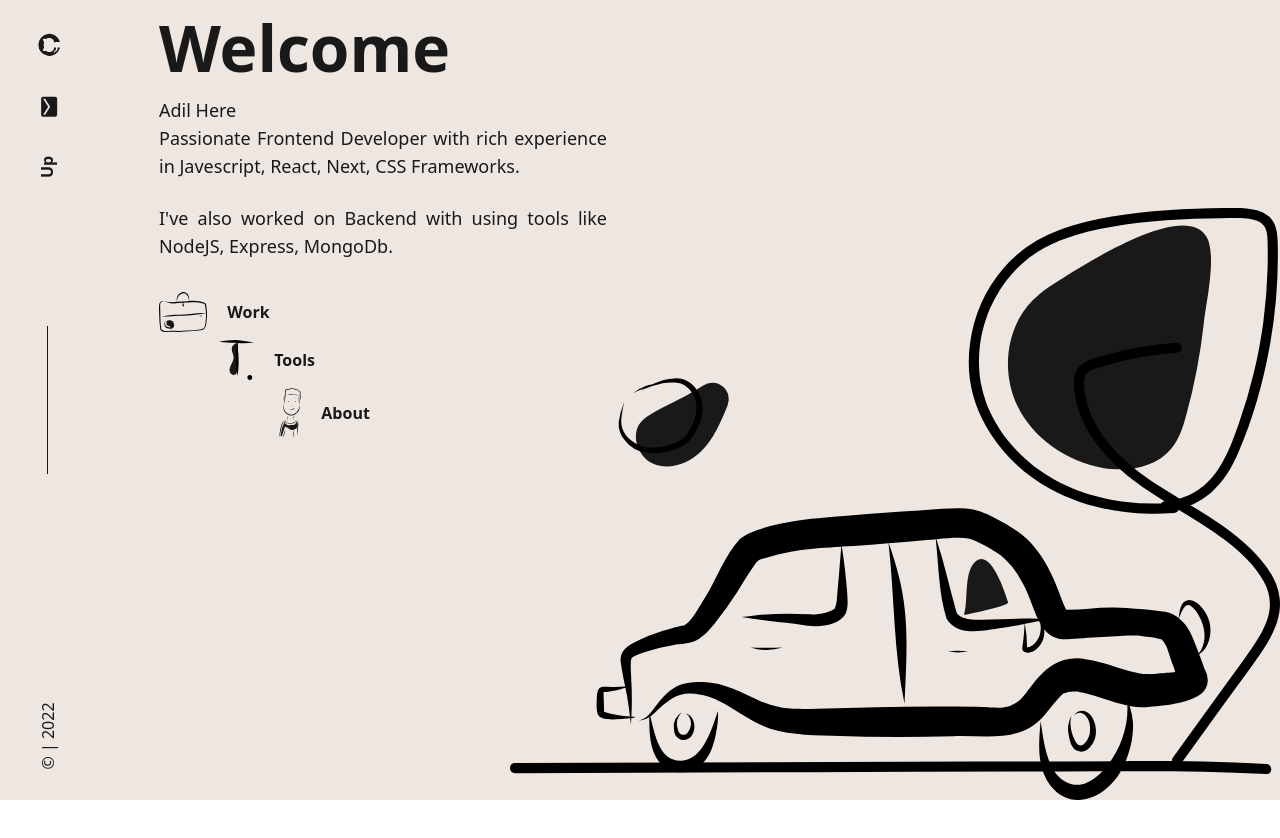
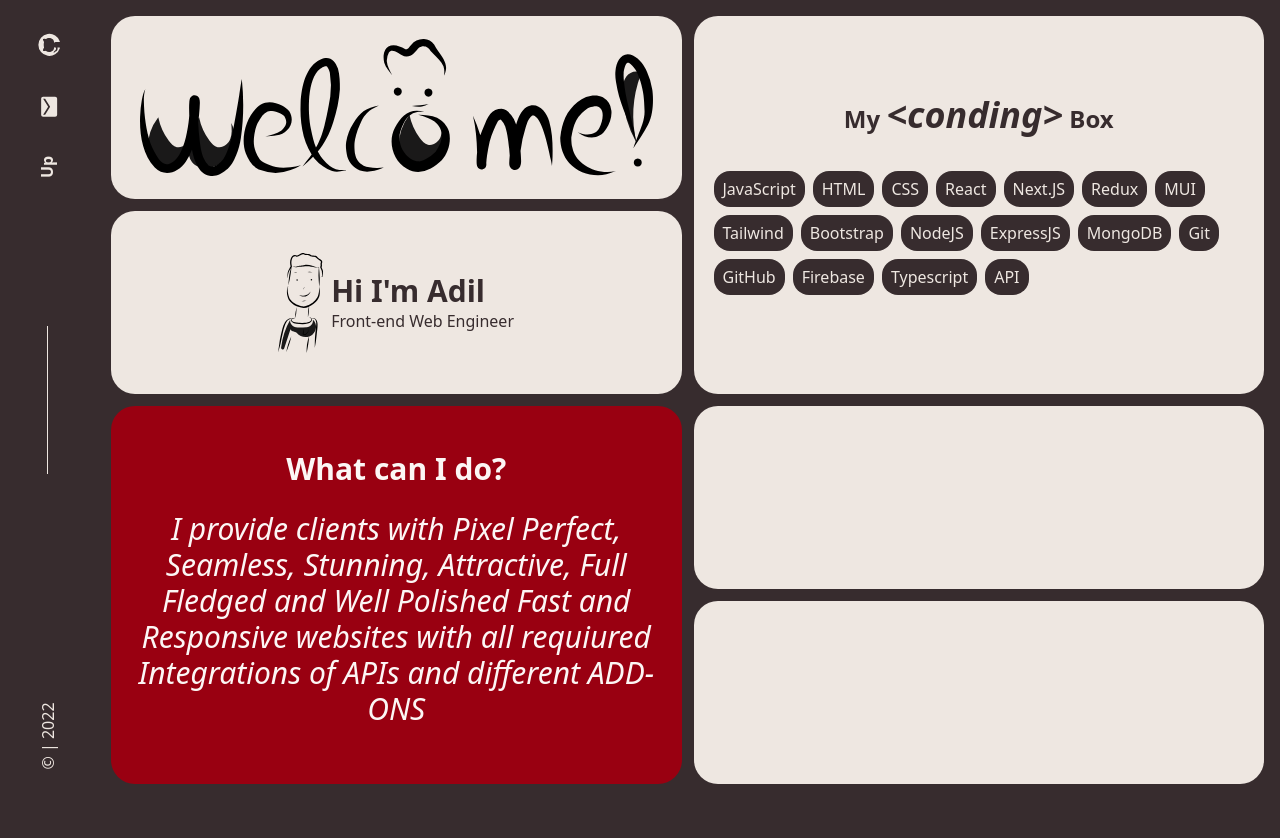
Before and after one commit to devadii/portfolio, a Next.js app: page / in a window 1280 px wide. Shown: the top 838 px of the page. Before the commit the page ends 800 px from the top, so only its background shows below. Built offline with nearby package versions, Linux system fonts and the light colour scheme.

Commit message:
design change

```diff
--- a/components/Main.jsx
+++ b/components/Main.jsx
@@ -1,52 +1,74 @@
 import Link from "next/link";
+import { useCallback, useEffect, useState, useRef } from "react";
+import Tools from "./Tools";
 
+const colors = [
+  ["#990011FF", "#FCF6F5FF"],
+  ["#FFD662FF", "#00539CFF"],
+  ["#E94B3CFF", "#2D2926FF"],
+  ["#28334AFF", "#FBDE44FF"],
+  ["#2901e8", "#fff"],
+];
 const Main = () => {
+  const [randomCol, setRandomCol] = useState(0);
   return (
-    <div className="sm:bg-[url('../public/car.svg')] bg-[length:65%_auto] bg-right-bottom bg-no-repeat bg-center relative flex h-screen w-full justify-center items-start sm:justify-start text-[#1a1919] px-4 lg:px-12 xl:px-16">
-      <div className="md:flex-1 flex flex-col justif-start md:justify-between h-[400px] ">
-        <div className="mb-8">
-          <p className="text-[64px] font-bold">Welcome</p>
-          <p className="text-lg ">Adil Here</p>
-          <p className="text-lg max-w-md text-justify">
-            Passionate Frontend Developer with rich experience in Javescript,
-            React, Next, CSS Frameworks.
-          </p>
-          <br />
-          <p className="text-lg max-w-md text-justify">
-            I've also worked on Backend with using tools like NodeJS, Express,
-            MongoDb.
-          </p>
+    <div className="lg:ml-[95px]" style={{ boxSizing: "border-box" }}>
+      <div className="relative h-screen w-full flex flex-col text-[#372c2e]  p-4">
+        <div className="w-full h-[50%] flex mb-3">
+          <div className=" flex-1 flex flex-col">
+            <div className="flex-1 bg-[#eee7e1] rounded-3xl mb-3 flex items-center justify-center">
+              <img src="/welcome.svg" alt="" className="w-[90%]" />
+            </div>
+            <div className="flex-1 bg-[#eee7e1] rounded-3xl flex items-center justify-center">
+              <img src="/man.svg" alt="" className="h-[100px] mr-2" />
+              <div className="">
+                <p className="text-3xl font-bold">Hi I'm Adil</p>
+                <p>Front-end Web Engineer</p>
+              </div>
+            </div>
+          </div>
+          <div className="flex-1 bg-[#eee7e1] rounded-3xl ml-3 relative flex justify-center items-center">
+            <div className="">
+              <p className="text-2xl font-bold text-center mb-4">
+                My{" "}
+                <span className="text-4xl font-bold italic">{"<conding>"}</span>{" "}
+                Box
+              </p>
+              <Tools />
+            </div>
+          </div>
         </div>
-        <div className="w">
-          <Link href={"/work"}>
-            <div className="flex items-center w-max mb-2">
-              <img src="/briefcase.svg" alt="" className="h-[40px]" />
-              <p className="font-bold ml-3 cursor-pointer p-2 rounded-lg hover:bg-[#1a1919] hover:text-[#eee7e1] hover:scale-90 ">
-                Work
-              </p>
-            </div>
-          </Link>
-          <Link href={"/work"}>
-            <div className="flex items-center w-max mb-2 ml-[60px]">
-              <img src="/text.svg" alt="" className="h-[40px] " />
-              <p className="font-bold ml-3  cursor-pointer p-2 rounded-lg hover:bg-[#1a1919] hover:text-[#eee7e1] hover:scale-90 ">
-                Tools
-              </p>
-            </div>
-          </Link>
-          <Link href={"/work"}>
-            <div className="flex items-center w-max ml-[120px]">
-              <img src="/man.svg" alt="" className="h-[50px]" />
-              <p className="font-bold ml-3 cursor-pointer p-2 rounded-lg hover:bg-[#1a1919] hover:text-[#eee7e1] hover:scale-90 ">
-                About
-              </p>
-            </div>
-          </Link>
+
+        <div className="w-full h-[50%] flex">
+          <div
+            style={{
+              backgroundColor: colors[randomCol][0],
+              color: colors[randomCol][1],
+            }}
+            onClick={() =>
+              setRandomCol(randomCol >= colors.length - 1 ? 0 : randomCol + 1)
+            }
+            className={`flex-1  font-thin text-white rounded-3xl mr-3 flex flex-col items-center justify-center
+          text-center transition-all hover:scale-95 ease-linear cursor-pointer delay-100`}
+          >
+            <p className="text-3xl font-bold text-center mb-3">
+              What can I do?
+            </p>
+
+            <p className="text-3xl italic p-3">
+              I provide clients with Pixel Perfect, Seamless, Stunning,
+              Attractive, Full Fledged and Well Polished Fast and Responsive
+              websites with all requiured Integrations of APIs and different
+              ADD-ONS
+            </p>
+          </div>
+          <div className=" flex-1 flex flex-col">
+            <div className="flex-1 bg-[#eee7e1] rounded-3xl mb-3"></div>
+            <div className="flex-1 bg-[#eee7e1] rounded-3xl"></div>
+          </div>
         </div>
       </div>
-      {/* <div className="hidden md:flex-1 md:flex md:flex-col md:justify-center md:h-[400px]">
-        <img src="/main_d.svg" alt="" className="h-full" />
-      </div> */}
+      <div className="h-screen w-full text-[#eee7e1] "></div>
     </div>
   );
 };
--- a/components/Sidebar.jsx
+++ b/components/Sidebar.jsx
@@ -3,7 +3,7 @@ import EmailIcon from "@mui/icons-material/Email";
 
 const Sidebar = () => {
   return (
-    <div className="px-4 py-4 lg:py-8 lg:h-screen lg:w-[95px] flex lg:flex-col items-center justify-between text-[#1a1919] ">
+    <div className="lg:fixed px-4 py-4 lg:py-8 lg:h-screen lg:w-[95px] flex lg:flex-col items-center justify-between text-[#eee7e1] ">
       <div className="flex lg:flex-col items-center justify-between w-[20%] lg:h-[20%]">
         <a href="" className="lg:-rotate-90">
           <GitHubIcon />
@@ -15,7 +15,7 @@ const Sidebar = () => {
           <p className="font-extrabold">Up</p>
         </a>
       </div>
-      <div className="w-[20%] h-[1px] lg:h-[20%] lg:w-[1px] mx-auto  bg-[#1a1919]"></div>
+      <div className="w-[20%] h-[1px] lg:h-[20%] lg:w-[1px] mx-auto  bg-[#eee7e1]"></div>
       <div className="lg:h-[20%] flex flex-col justify-end">
         <p className="transform-none lg:origin-center lg:-rotate-90 lg:-translate-y-5 whitespace-nowrap">
           &copy; | {Date().toString().split(" ")[3]}
--- /dev/null
+++ b/components/Tools.jsx
@@ -0,0 +1,59 @@
+const Tools = () => {
+  return (
+    <div className="flex flex-wrap w-fit h-max p-4">
+      <p className="px-[9px] py-[6px] bg-[#372c2e] text-[#eee7e1] rounded-2xl m-1">
+        JavaScript
+      </p>
+      <p className="px-[9px] py-[6px] bg-[#372c2e] text-[#eee7e1] rounded-2xl m-1">
+        HTML
+      </p>
+      <p className="px-[9px] py-[6px] bg-[#372c2e] text-[#eee7e1] w-max h-max rounded-2xl m-1">
+        CSS
+      </p>
+      <p className="px-[9px] py-[6px] bg-[#372c2e] text-[#eee7e1] w-max h-max rounded-2xl m-1">
+        React
+      </p>
+      <p className="px-[9px] py-[6px] bg-[#372c2e] text-[#eee7e1] w-max h-max rounded-2xl m-1">
+        Next.JS
+      </p>
+      <p className="px-[9px] py-[6px] bg-[#372c2e] text-[#eee7e1] w-max h-max rounded-2xl m-1">
+        Redux
+      </p>
+      <p className="px-[9px] py-[6px] bg-[#372c2e] text-[#eee7e1] w-max h-max rounded-2xl m-1">
+        MUI
+      </p>
+      <p className="px-[9px] py-[6px] bg-[#372c2e] text-[#eee7e1] w-max h-max rounded-2xl m-1">
+        Tailwind
+      </p>
+      <p className="px-[9px] py-[6px] bg-[#372c2e] text-[#eee7e1] w-max h-max rounded-2xl m-1">
+        Bootstrap
+      </p>
+      <p className="px-[9px] py-[6px] bg-[#372c2e] text-[#eee7e1] w-max h-max rounded-2xl m-1">
+        NodeJS
+      </p>
+      <p className="px-[9px] py-[6px] bg-[#372c2e] text-[#eee7e1] w-max h-max rounded-2xl m-1">
+        ExpressJS
+      </p>
+      <p className="px-[9px] py-[6px] bg-[#372c2e] text-[#eee7e1] w-max h-max rounded-2xl m-1">
+        MongoDB
+      </p>
+      <p className="px-[9px] py-[6px] bg-[#372c2e] text-[#eee7e1] w-max h-max rounded-2xl m-1">
+        Git
+      </p>
+      <p className="px-[9px] py-[6px] bg-[#372c2e] text-[#eee7e1] w-max h-max rounded-2xl m-1">
+        GitHub
+      </p>
+      <p className="px-[9px] py-[6px] bg-[#372c2e] text-[#eee7e1] w-max h-max rounded-2xl m-1">
+        Firebase
+      </p>
+      <p className="px-[9px] py-[6px] bg-[#372c2e] text-[#eee7e1] w-max h-max rounded-2xl m-1">
+        Typescript
+      </p>
+      <p className="px-[9px] py-[6px] bg-[#372c2e] text-[#eee7e1] w-max h-max rounded-2xl m-1">
+        API
+      </p>
+    </div>
+  );
+};
+
+export default Tools;
--- a/pages/index.js
+++ b/pages/index.js
@@ -3,9 +3,14 @@ import Sidebar from "../components/Sidebar";
 
 export default function Home() {
   return (
-    <div className="bg-[#eee7e1] h-screen w-screen w-max-2xl overflow-hidden flex flex-col lg:flex-row">
+    <div className="bg-[#372c2e] w-max-2xl overflow-x-hidden">
       <Sidebar />
       <Main />
     </div>
   );
 }
+
+// light #eee7e1
+// dark #1a1919
+// light bluish #cbe5ff
+// light yellowish #FFF480
```
